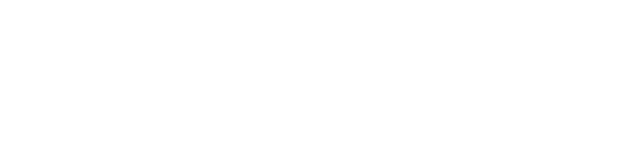
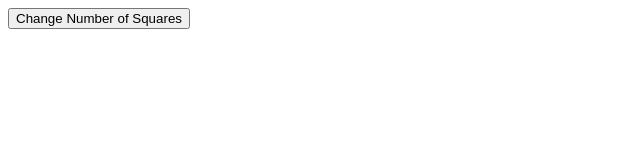
Before and after one commit to Sjdionisio/etch-a-sketch, a plain HTML site: page index.html in a window 1280 px wide. Shown: the whole page, without its empty margins (0-640 px from the left). Drawn offline with Linux system fonts and the light colour scheme.

Commit message:
Add button

```diff
--- a/index.html
+++ b/index.html
@@ -6,7 +6,9 @@
         <link rel="stylesheet" href="style.css">
     </head>
     <body>
-        <div class="container"></div>
+        <div>
+            <button class="size">Change Number of Squares</button>
+        </div>
     </body>
     <script src="script.js" type=""></script>
 </html>
```
